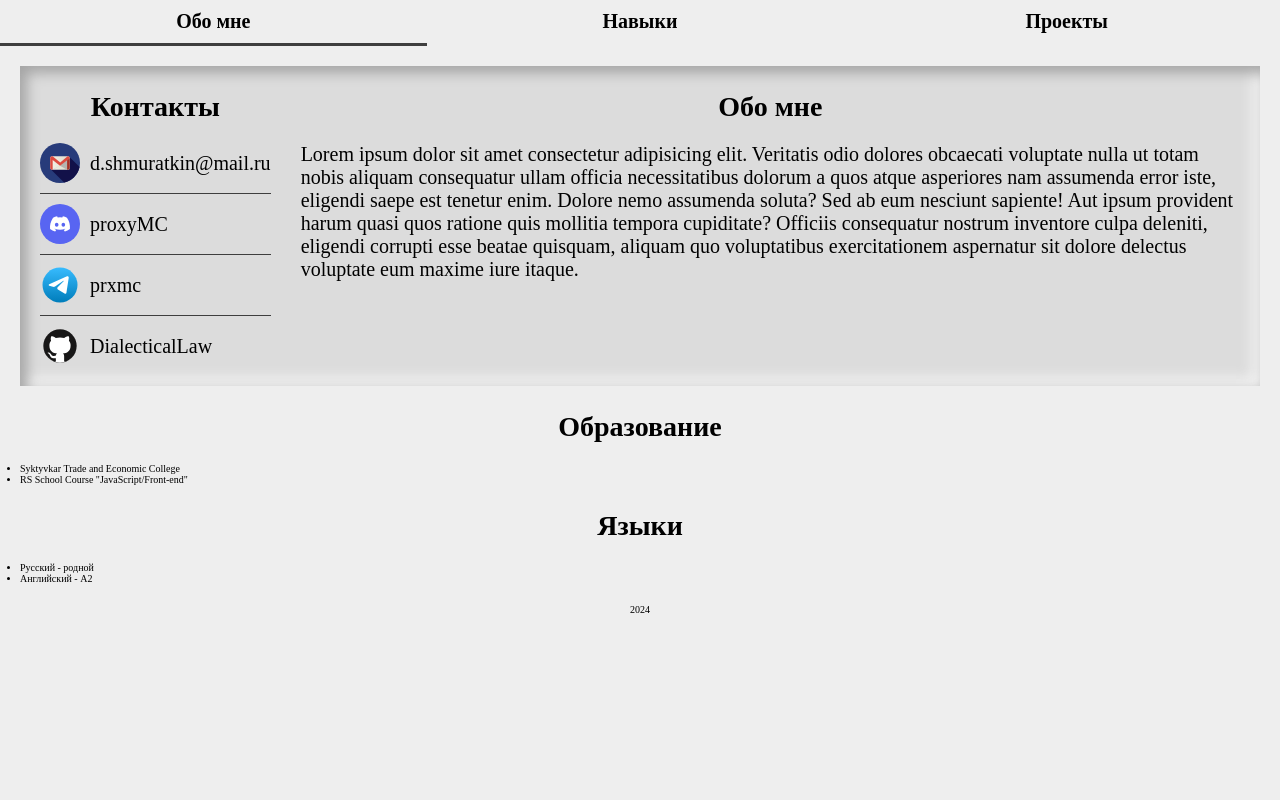
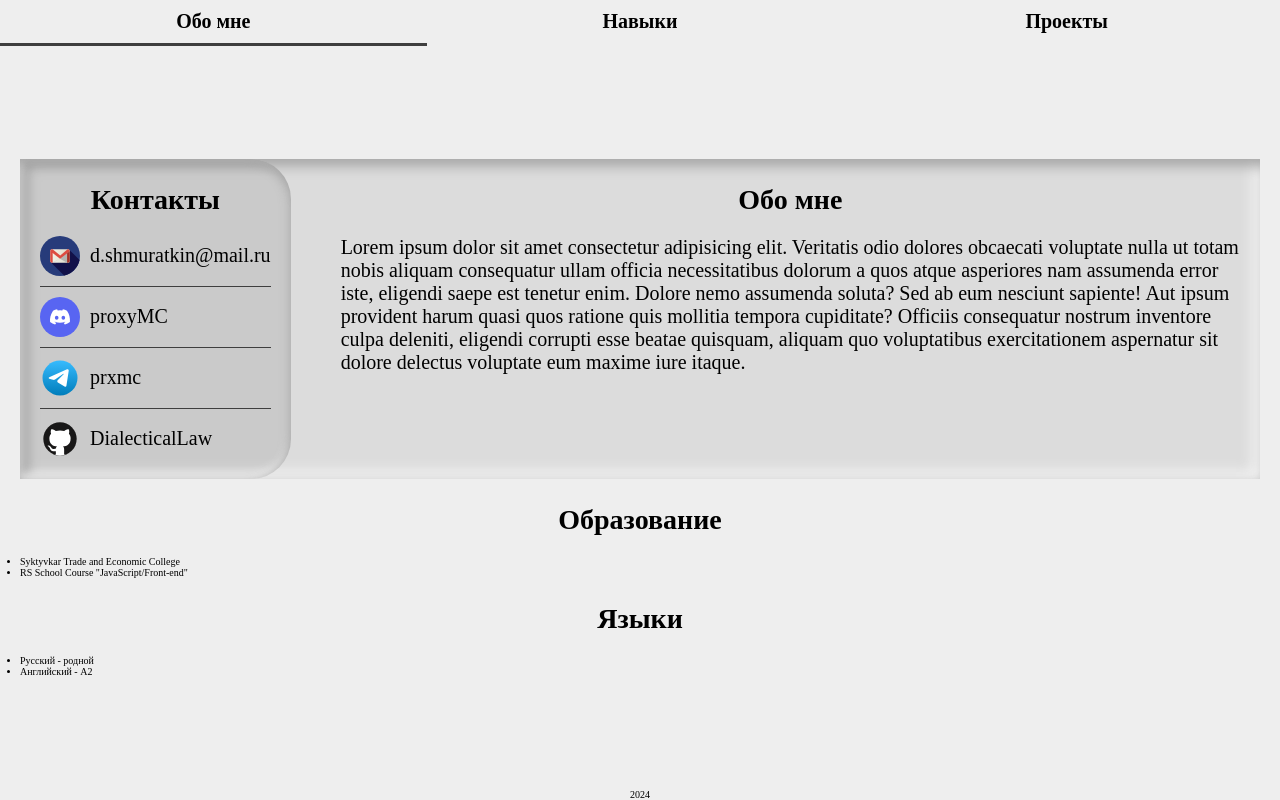
Before and after one commit to DialecticalLaw/cv, a Next.js app: page / in a window 1280 px wide. Built offline with nearby package versions, Linux system fonts and the light colour scheme; a web font is replaced by a local one.

Commit message:
feat: improve design of the contacts and summary wrapper

```diff
--- a/src/app/globals.css
+++ b/src/app/globals.css
@@ -30,6 +30,7 @@ body {
   position: relative;
   display: flex;
   flex-direction: column;
+  justify-content: space-between;
   align-items: center;
   max-width: 1440px;
   min-height: 100dvh;
--- a/src/app/page.module.css
+++ b/src/app/page.module.css
@@ -9,7 +9,6 @@
 .contacts_summary {
   display: flex;
   gap: 3rem;
-  padding: 2rem;
   background-color: var(--bg-color-contrast);
   box-shadow:
     inset 0.6rem 0.6rem 1.3rem 0.1rem var(--dark-shadow),
--- a/src/components/Contacts/Contacts.module.css
+++ b/src/components/Contacts/Contacts.module.css
@@ -1,3 +1,12 @@
+.section {
+  padding: 2rem;
+  backdrop-filter: brightness(92%);
+  border-radius: 0 4rem 4rem 0;
+  box-shadow:
+    inset -0.2rem 0.3rem 1rem 0.1rem var(--dark-shadow),
+    inset 0 -0.3rem 1rem 0.1rem var(--light-shadow);
+}
+
 .list {
   display: flex;
   flex-direction: column;
--- a/src/components/Summary/Summary.module.css
+++ b/src/components/Summary/Summary.module.css
@@ -1,4 +1,5 @@
 .section {
+  padding: 2rem;
   font-family: var(--main-font);
   font-size: 2rem;
 }
```
